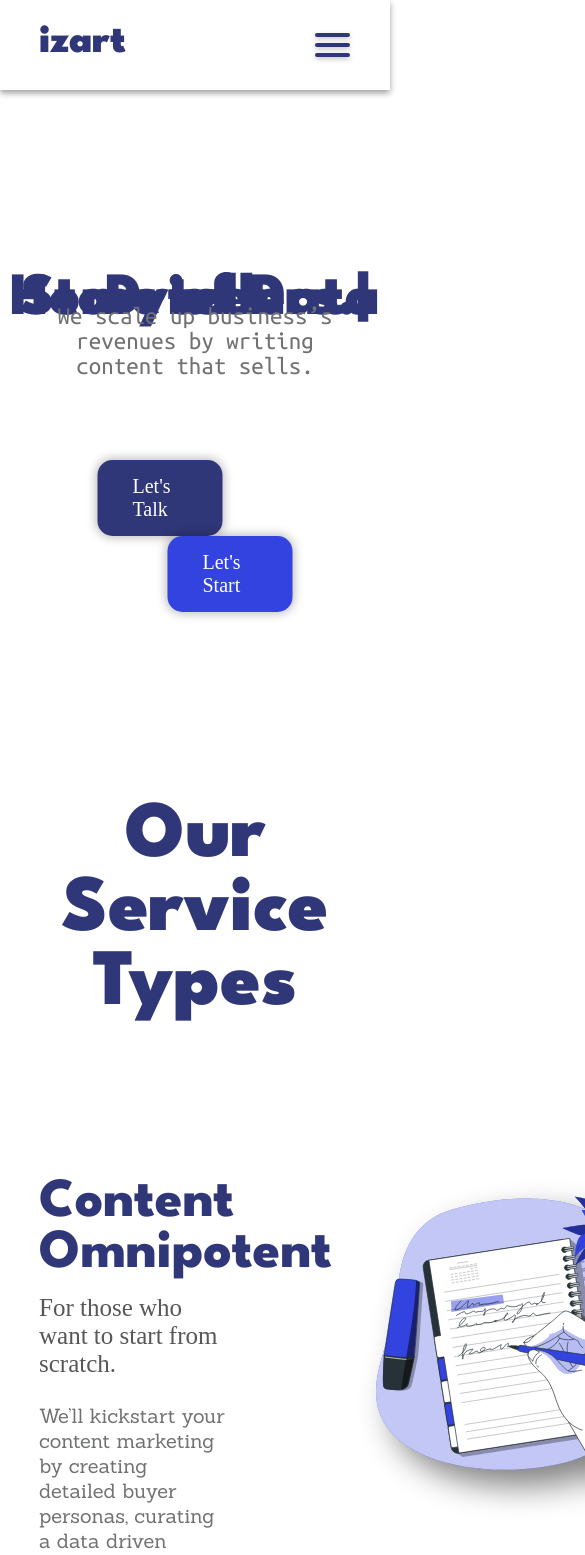
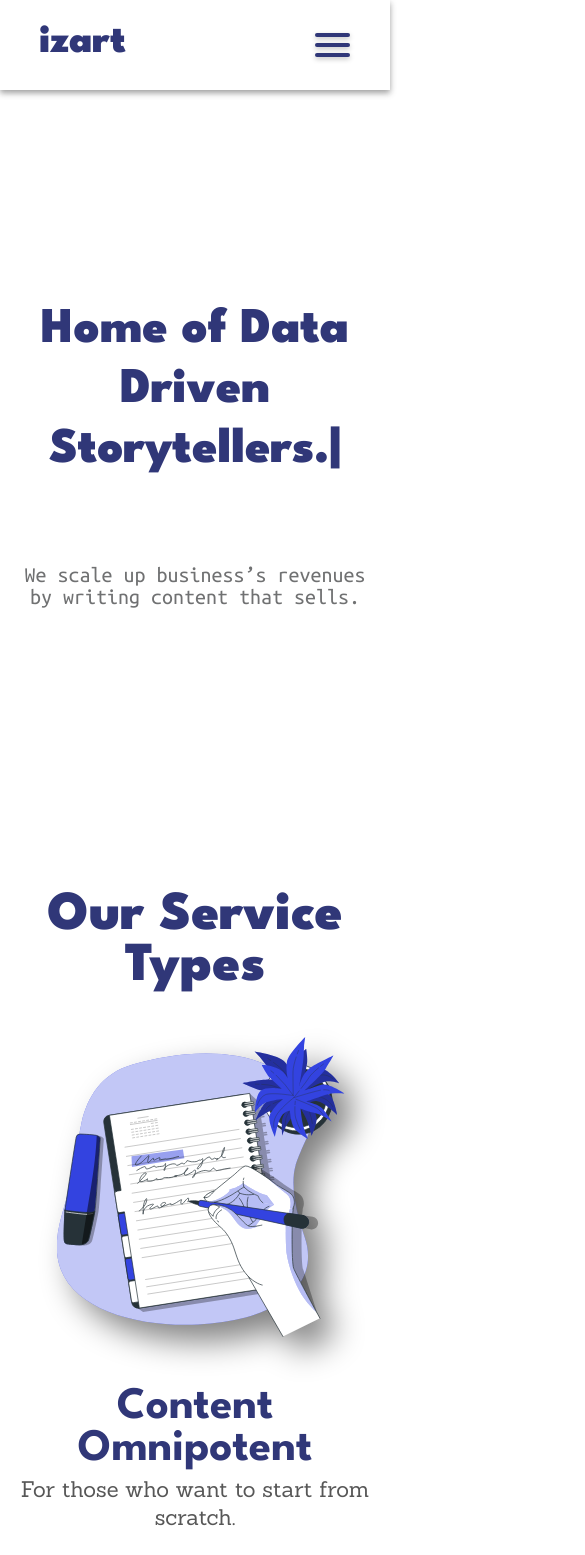
Before and after one commit to livelong99/Izart, a React (Create React App) app: page / in a window 390 px wide. Shown: the top 1555 px of the page, 585 px wide, since content can reach past the window. Built offline with nearby package versions, Linux system fonts and the light colour scheme.

Commit message:
Responsive01

```diff
--- a/src/App.css
+++ b/src/App.css
@@ -11,6 +11,8 @@ body{
     margin: 0;
     font-family: Arial, Helvetica, sans-serif,Roboto;
     background-color: #FFFFFF;
+    width: 100%;
+    overflow-x:auto;
 }
 
 a{
@@ -46,9 +48,9 @@ a{
   text-align: center;
   font-family: 'League Spartan Variable';
   width: 100%;
-  font-size: 60px;
+  font-size: 70px;
   font-style: normal;
-  line-height: 0px;
+  line-height: 70px;
   font-weight: 900;
 }
 
@@ -165,7 +167,7 @@ a{
   color:#575757;
   margin-top: -40px;
   text-align: left;
-  font-family: 'Ubuntu';
+  font-family: 'Sanchez';
   width: 100%;
   font-size: 25px;
   font-style: normal;
@@ -241,12 +243,13 @@ a{
   margin-top: 20px;
   display: inline-block;
   width: 50%;
-  min-width: 300px;
+  min-width: 295px;
 }
 
 .steps .sContent .step{
   margin-top: -100px;
   width: 100%;
+  margin-left: 30px;
 }
 
 
--- a/src/App.js
+++ b/src/App.js
@@ -1,5 +1,6 @@
 // import './css/nav.css'
 import './App.css';
+import './App1.css';
 import React, {useEffect, useRef, useState} from 'react';
 import Typical from "react-typical";
 import NavigationBar from "./navigationBar.jsx"
@@ -7,12 +8,14 @@ import ThreeC from "./threeC";
 import OurWork from "./ourWork";
 import Testimonials from "./Testimonials";
 import Footer from "./Footer";
+import dimensions from "./Dimensions";
 
 const App = () => {
   let navRef = useRef(null);
   let bookBtn = useRef(null);
   let oneRef = useRef(null);
   let navCenterRef = useRef(null);
+  const {width} = dimensions();
 
   const isInViewport = (element) => {
     const rect = element.getBoundingClientRect();
@@ -55,26 +58,27 @@ const App = () => {
               wrapper="p"
             />
           </div>
-          <div data-aos="fade-zoon-out" data-aos-delay="3000" data-aos-offset="50" data-aos-duration="1000" class="subhead">
+          <div data-aos="fade-zoom-out" data-aos-delay="2500" data-aos-offset="50" data-aos-duration="500" class="subhead">
             <p>We scale up business’s revenues by writing content that sells.</p>
           </div>
-          <div class="buttons">
+          {/* <div class="buttons">
             <a href="#"><div data-aos="fade-zoon-out" data-aos-delay="3000" dat-aos-offset="100" data-aos-duration="1000" class="leftB"><div class="btnText">Let's Talk</div></div></a>
             <a href="#"><div data-aos="fade-zoon-out" data-aos-delay="3000" dat-aos-offset="10  0" data-aos-duration="1000" class="rightB"><div  class="btnText">Let's Start</div></div></a>
-          </div>
+          </div> */}
         </div>
         <div class="section02H">
           <p>Our Service Types</p>
         </div>
         <div class="section02">
           <div class="service">
+          {width<991 ? <div class="illus"><img src="Images/ser-1.svg" /></div>: null}
             <div class="content">
               <div class="head"><p>Content Omnipotent</p></div>
               <div class="sub-head"><p>For those who want to start from scratch.</p></div>
               <div class="body"><p>We’ll kickstart your content marketing by creating detailed buyer personas, curating a data driven content strategy, and creating content that drives in increased revenues. </p></div>
               <a href="#"><div class="more"><div class="btnText">learn more</div></div></a>
             </div>
-            <div class="illus"><img src="Images/ser-1.svg" /></div>
+            {width>=991 ? <div class="illus"><img src="Images/ser-1.svg" /></div>: null}
           </div>
           <div class="service">
             <div class="illus"><img class="left" src="Images/ser-2.svg" /></div>
@@ -86,18 +90,19 @@ const App = () => {
             </div>
           </div>
           <div class="service">
+              {width<991 ? <div class="illus"><img src="Images/ser-3.svg" /></div>: null}
             <div class="content">
               <div class="head"><p>No strings attached </p></div>
               <div class="sub-head"><p>For all your immediate content requirements.</p></div>
               <div class="body"><p>Our team of writers can deliver high quality content deliverables at scale without any long term commitment. </p></div>
               <a href="#"><div class="more"><div class="btnText">learn more</div></div></a>
             </div>
-            <div class="illus"><img src="Images/ser-3.svg" /></div>
+            {width>=991 ? <div class="illus"><img src="Images/ser-3.svg" /></div>: null}
           </div>
         </div>
         <ThreeC />
         <Testimonials />
-        <OurWork />
+        {/* <OurWork /> */}
         <Footer />
         {/* <div class="section21"></div>
         <div class="section22">
--- a/src/App1.css
+++ b/src/App1.css
@@ -1,112 +1,185 @@
-@media screen and (max-width: 768px){
-    .navbar {
-        background-color: #000000;
-        position: fixed;
-        top: 0;
-        height: 6vh;
-        width: 100%;
-        transition: top 0.3s;
-        box-shadow: 0px 3px 6px rgba(21, 21, 21, 0.41);
-        z-index: 2;
+@media (max-width: 1150px){
+  .section02{
+    width: 85%;
   }
 
-      .navbarheader{
-        position: left;
-        top: 50%;
-        left: 5%;
-        -ms-transform: translate(-5%,-50%);
-        transform: translate(-5%,-50%);
-        position: absolute;
-        font-family: Ubuntu;
-        font-style: normal;
-        font-weight: 1000;
-        font-size: 34px;
-        margin-top: auto;
-        line-height: 30px;
-        text-align: center;
-        color: #FFFFFF;
+  .wrapper .nav-links{
+    margin-left: 90%;
+  }
 }
 
-      .navbarcenter{
-        position: absolute;
-        opacity: 0;
-        top: 50%;
-        right: 25%;
-        transform: translate(25%, -50%);
-        width: auto;
+@media (max-width: 991px){
+
+  .headone{
+    font-size: 60px;
+    margin-top: 320px;
+    margin-bottom: 60px;
   }
 
-      .section01{
-        position: relative;
-        width: 100%;
-        height: 800px;
-        margin-left: 15px;
-        left: 80%;
-        transform: translateX(-80%);
+  .subhead{
+    font-size: 25px;
   }
 
-      .headone{
-        display:inline-block;
-        color: white;
-        margin-top: 50px;
-        text-align: center;
-        font-family: Ubuntu;
-        width: 100%;
-        font-size: 85px;
-        font-style: normal;
-        font-weight: 1000;
-        letter-spacing: 0em;
+  .subhead p{
+    margin-right: 10%;
+    margin-left: 10%;
   }
 
-      .headone p{
+  .section02H{
+    margin-top: 550px;
+    margin-bottom: -70px;
+    font-size: 55px;
+  }
+
+  .section02{
+    width: 90%;
+  }
+
+  .section02 .service{
+    margin-top: 10px;
+  }
+
+  .section02 .service .content{
+    width: 100%;
+    margin-top: 60px;
+    margin-bottom: 50px;
+  }
+
+  .section02 .service .content .head,
+  .section02 .service .content .sub-head,
+  .section02 .service .content .body{
+    text-align: center;
+  }
+
+  .section02 .service .content .head{
+    font-size: 45px;
+    font-weight: 700;
+  }
+
+  .section02 .service .content .sub-head{
+    font-size: 22px;
+  }
+
+  .section02 .service .content .body{
+    font-size: 18px;
+  }
+
+  .section02 .service .content .more{
+    margin-left: 35%;
+  }
+  .section02 .service .content .bt-right{
+    margin-left: 35%;
+  }
+
+  .section02 .service .content .al-right {
+    text-align: center;
+  }
+
+  .section02 .service .illus{
+    width: 100%;
+    margin-top:0px;
+  }
+
+  .section02 .service .illus img{
+    position: relative;
+    left: 50%;
+    transform: translateX(-100%);
+  }
+
+  .section02 .service .illus .left{
+    position: relative;
+    left: 50%;
+    transform: translateX(-100%);
+    margin-left: 150px;
+    top: 60px;
+  }
+
+  /* .steps{
+    width: 100%;
+  } */
+
+  .steps .sContent{
+    margin-left: 50px;
+    width: 100%;
+  }
+
+  .steps .sContent .step{
+    margin-top: -50px;
+    width: 100%;
+    margin-left: 30px;
+  }
+
+  .steps .sContent .step .sHead{
+    text-align: center;
+    font-size: 45px;
+    font-weight: 700;
+  }
+
+  .steps .sContent .step .sSubHead{
+    text-align: center;
+    font-size: 20px;
+    font-weight: 500;
+  }
+
+  .arrow img{
+    margin-top: -10px;
+    margin-left: -20px;
+    height: 100px;
+  }
+
+  .steps .sIllus img{
+    height: 250px;
+    margin-top: 50px;
+    margin-left: 20px;
+  }
+
+  .testimonials .inner h1{
+    color: #303778;
+    text-align: center;
+    font-family: 'League Spartan Variable';
+    width: 100%;
+    font-size: 60px;
+    font-style: normal;
+    font-weight: 900;
+  }
+}
+
+@media (max-width: 400px){
+
+  .headone{
+    font-size: 50px;
+    line-height: 60px;
+    margin-top: 160px;
+    margin-bottom: 60px;
+  }
+
+  .subhead{
+    font-size: 22px;
+  }
+
+  .subhead p{
     margin-right: 5%;
     margin-left: 5%;
   }
 
-      .subhead{
-        display:inline-block;
-        color: #8E8E8E;
-        text-align: center;
-        font-family: Roboto;
-        width: 100%;
-        font-size: 27px;
-        margin-top: -100px;
-        font-style: normal;
-        font-weight: 500;
+  .section02H{
+    margin-top: 300px;
   }
 
-      .subhead p{
-        margin-right: 12%;
-        margin-left: 12%;
+  .section02 .service .content .more{
+    margin-left: 20%;
+  }
+  .section02 .service .content .bt-right{
+    margin-left: 20%;
+  }
+  .steps .sContent{
+    margin-left: 5px;
+    width: 100%;
   }
 
-    .buttons {
-        display:inline-block;
-        position: relative;
+  .steps .sContent .step{
+    margin-top: -50px;
     width: 100%;
-        margin-left: 21%;
-
+    margin-left: 30px;
   }
-
-      .buttons .leftB{
-        display: inline-block;
-        border: 3.5px solid #FFFFFF;
-        background-color: white;
-        margin-right: 50px;
-        border-radius: 10px;
-        font-weight: 700;
-        font-size: 27px;
 }
-
-      .buttons .rightB{
-        display: inline-block;
-        border: 3.5px solid #FFFFFF;
-        background-color: rgba(0, 0, 0, 0);
-        color: white;
-        margin-left: 50px;
-        border-radius: 10px;
-        font-weight: 500;
-        font-size: 27px;
-      }
-
-}
--- a/src/css/nav.css
+++ b/src/css/nav.css
@@ -200,7 +200,6 @@ nav ul ul ul li{
  @import url('https://fonts.googleapis.com/css2?family=Poppins:wght@200;300;400;500;600;700&display=swap');
 
 nav{
-  position: fixed;
   z-index: 2;
   width: 100%;
   box-shadow: 0px 3px 6px rgba(21, 21, 21, 0.41);
@@ -283,8 +282,16 @@ nav .wrapper{
 }
 .wrapper .nav-links{
   display: inline-flex;
-  margin-left: 40%;
+  margin-left: 30%;
 }
+
+@media (max-width: 1150px){
+
+  .wrapper .nav-links{
+    margin-left: 20%;
+  }
+}
+
 .nav-links li{
   list-style: none;
 }
--- a/src/navigationBar.jsx
+++ b/src/navigationBar.jsx
@@ -1,4 +1,5 @@
 import './css/nav.css'
+import './App1.css';
 import React, {useEffect, useRef, useState} from 'react';
 import dimensions from "./Dimensions";
 
@@ -287,7 +288,7 @@ export default function NavigationBar() {
         }
     }
 
-    return(
+    return(<div data-aos="fade-down" data-aos-delay="2500" data-aos-offset="50" data-aos-duration="500">
         <nav>
             <div class="wrapper">
             <div class="logo"><a href="#">izart</a></div>
@@ -295,7 +296,7 @@ export default function NavigationBar() {
                 <div class="menu-btn__burger"></div>
             </div>
             <ul ref={navRef} class="nav-links">
-                {width>970 ? null : (<li class="logo"><a href="#" class="desktop-item">izart</a><a href="#" class="mobile-item">izart</a></li>)}
+                {width>=970 ? null : (<li class="logo"><a href="#" class="desktop-item">izart</a><a href="#" class="mobile-item">izart</a></li>)}
 
                 <MegaMen />
 
@@ -307,5 +308,6 @@ export default function NavigationBar() {
             </ul>
             </div>
         </nav>
-    )
+    </div>
+    );
 }
```
Also changed, not shown: 1 other file (tests, documents, lock files or other folders). Lines whose indentation alone changed are shown as unchanged.
